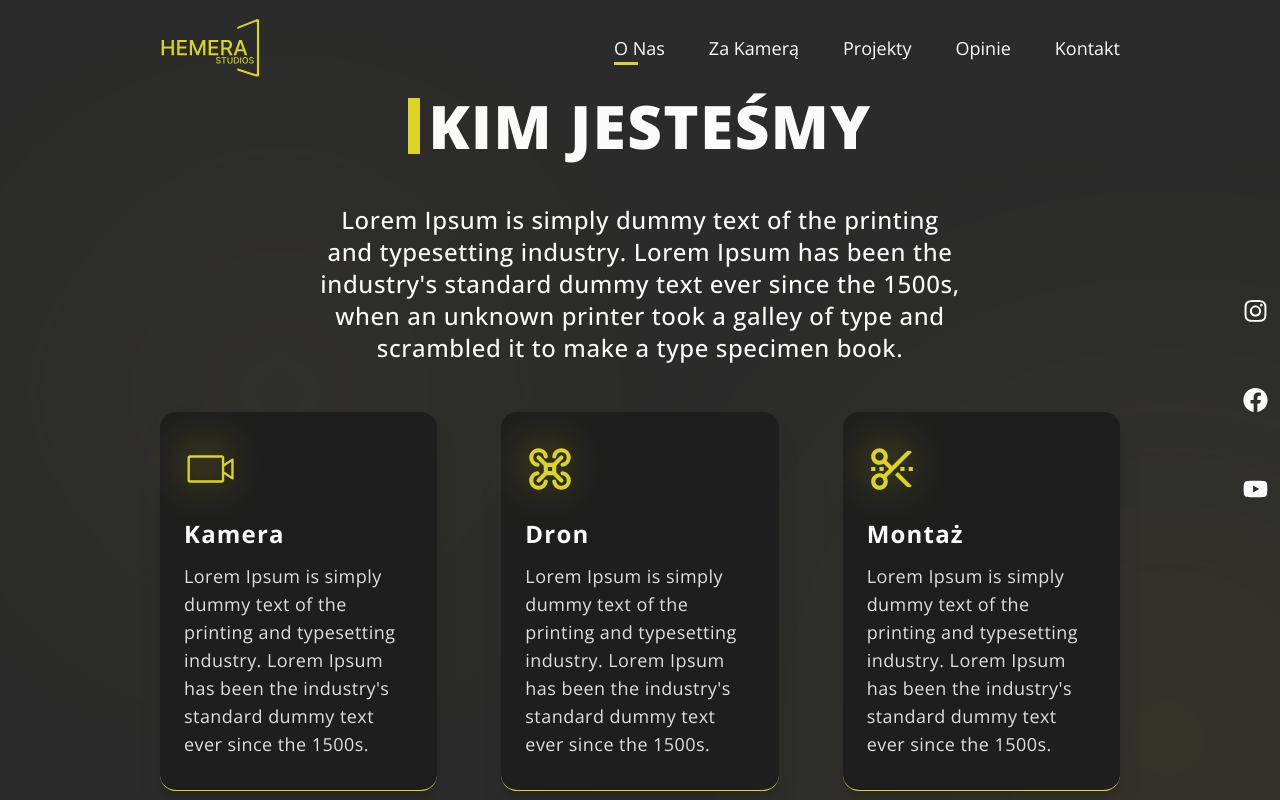
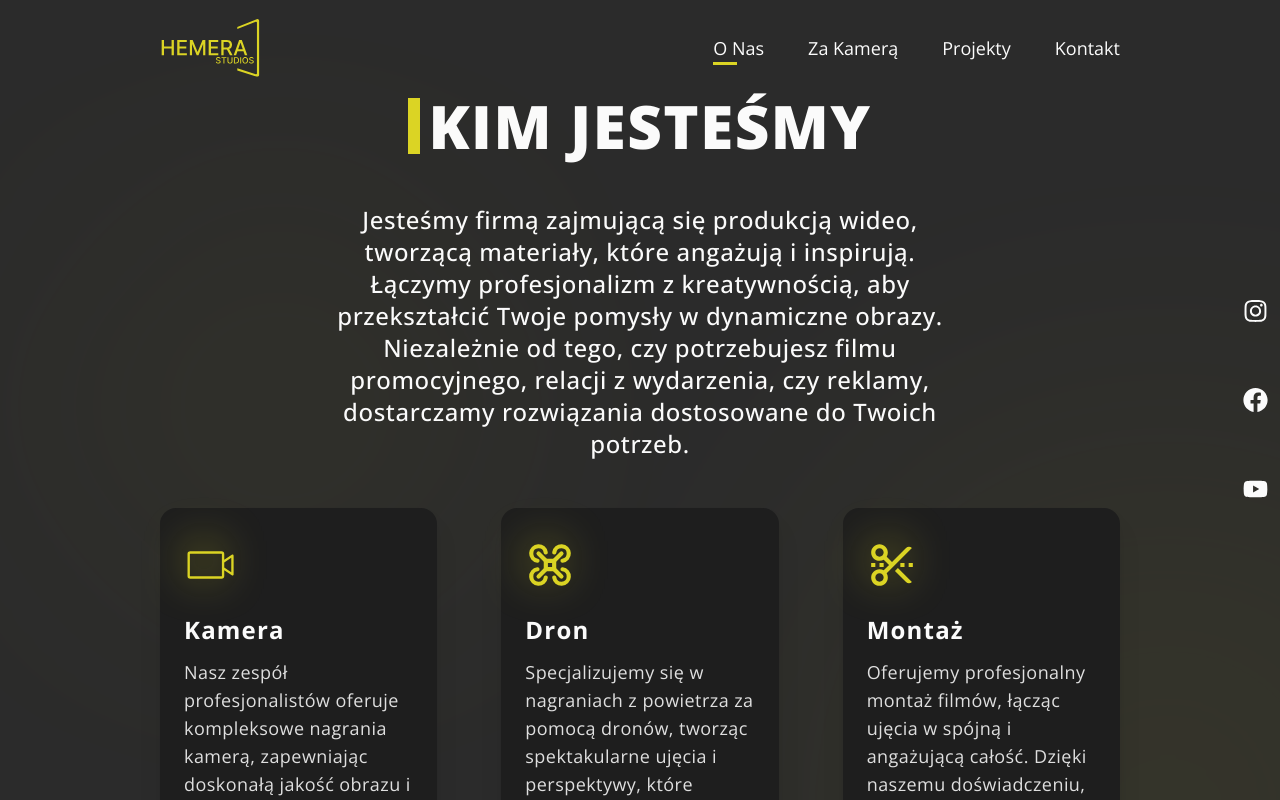
Before and after one commit to F3azy/hemera, a React (Vite) app: page /onas in a window 1280 px wide. Built offline with nearby package versions, Linux system fonts and the light colour scheme.

Commit message:
replace lorem ipsum with clients context text

```diff
--- a/src/App.jsx
+++ b/src/App.jsx
@@ -20,7 +20,7 @@ function App() {
           <Route path="/onas" element={<About />} />
           <Route path="/zespol" element={<Team />} />
           <Route path="/portfolio" element={<Work />} />
-          <Route path="/opinie" element={<Testimonials />} />
+          {/* <Route path="/opinie" element={<Testimonials />} /> */}
           <Route path="/kontakt" element={<Contact />} />
         </Route>
       </Routes>
--- a/src/components/ContactInfo.jsx
+++ b/src/components/ContactInfo.jsx
@@ -10,7 +10,7 @@ function ContactInfo({ value, Icon }) {
           <div className="bg-brand-primary w-5 h-5 blur-xl absolute top-0 left-0 translate-x-1/2 translate-y-1/2" />
         </div>
       )}
-      <div className="flex flex-col gap-y-3 text-white-base font-semibold tracking-wider text-xl">
+      <div className="w-full flex flex-col gap-y-3 text-white-base font-semibold tracking-wider text-xl">
         {value.map((v) => (
           <p>{v}</p>
         ))}
--- a/src/components/Navbar.jsx
+++ b/src/components/Navbar.jsx
@@ -13,9 +13,9 @@ const Navbar = () => {
 
 
   return (
-    <nav className={`fixed z-[9999] w-full h-[96px] px-5 xl:px-40 flex flex-row items-center justify-between ${backGround} transition-[background]`}>
+    <nav className={`fixed z-[9999] w-full py-3 xl:py-0 xl:h-[96px] px-5 xl:px-40 flex flex-row items-center justify-between ${backGround} transition-[background]`}>
       <Link to="/">
-        <img className="w-[100px]" src={HemeraLogo} alt="logo" />
+        <img className="w-[85px] xl:w-[100px]" src={HemeraLogo} alt="logo" />
       </Link>
       <NavItemList />
     </nav>
--- a/src/const/navItems.js
+++ b/src/const/navItems.js
@@ -2,7 +2,7 @@ export const navItems = [
   { id: "oNas", title: "O Nas", page: "/onas" },
   { id: "zaKamera", title: "Za Kamerą", page: "/zespol" },
   { id: "projekty", title: "Projekty", page: "/portfolio" },
-  { id: "opinie", title: "Opinie", page: "/opinie" },
+  // { id: "opinie", title: "Opinie", page: "/opinie" },
   { id: "kontakt", title: "Kontakt", page: "/kontakt" },
 ];
 
@@ -10,5 +10,5 @@ export const mobileNavItems = [
   { id: "oNas", title: "O Nas", page: "/onas" },
   { id: "zaKamera", title: "Za Kamerą", page: "/zespol" },
   { id: "projekty", title: "Projekty", page: "/portfolio" },
-  { id: "opinie", title: "Opinie", page: "/opinie" },
+  // { id: "opinie", title: "Opinie", page: "/opinie" },
 ];
--- a/src/const/services.js
+++ b/src/const/services.js
@@ -7,18 +7,18 @@ export const services = [
     name: "Kamera",
     icon: PiVideoCameraLight,
     description:
-    "Lorem Ipsum is simply dummy text of the printing and typesetting industry. Lorem Ipsum has been the industry's standard dummy text ever since the 1500s.",
-},
+      "Nasz zespół profesjonalistów oferuje kompleksowe nagrania kamerą, zapewniając doskonałą jakość obrazu i dźwięku, idealnie dopasowane do twoich potrzeb.",
+  },
   {
     name: "Dron",
     icon: TbDrone,
     description:
-    "Lorem Ipsum is simply dummy text of the printing and typesetting industry. Lorem Ipsum has been the industry's standard dummy text ever since the 1500s.",
-},
+      "Specjalizujemy się w nagraniach z powietrza za pomocą dronów, tworząc spektakularne ujęcia i perspektywy, które dodadzą dynamizmu i nowoczesności twoim projektom wideo.",
+  },
   {
     name: "Montaż",
     icon: RiScissorsCutLine,
     description:
-      "Lorem Ipsum is simply dummy text of the printing and typesetting industry. Lorem Ipsum has been the industry's standard dummy text ever since the 1500s.",
+      "Oferujemy profesjonalny montaż filmów, łącząc ujęcia w spójną i angażującą całość. Dzięki naszemu doświadczeniu, każde wideo opowiada unikalną historię i przyciąga uwagę widzów.",
   },
 ];
--- a/src/pages/About.jsx
+++ b/src/pages/About.jsx
@@ -10,10 +10,11 @@ const About = () => {
       <PageTitle>KIM JESTEŚMY</PageTitle>
 
       <p className="xl:w-2/3 text-white-base text-xl xl:text-2xl text-center font-medium tracking-wider xl:tracking-wide z-10">
-        Lorem Ipsum is simply dummy text of the printing and typesetting
-        industry. Lorem Ipsum has been the industry's standard dummy text ever
-        since the 1500s, when an unknown printer took a galley of type and
-        scrambled it to make a type specimen book.
+        Jesteśmy firmą zajmującą się produkcją wideo, tworzącą materiały, które
+        angażują i inspirują. Łączymy profesjonalizm z kreatywnością, aby
+        przekształcić Twoje pomysły w dynamiczne obrazy. Niezależnie od tego,
+        czy potrzebujesz filmu promocyjnego, relacji z wydarzenia, czy reklamy,
+        dostarczamy rozwiązania dostosowane do Twoich potrzeb.
       </p>
 
       <ServiceCardList />
--- a/src/pages/Contact.jsx
+++ b/src/pages/Contact.jsx
@@ -7,8 +7,7 @@ const Contact = () => {
     <div className="h-full flex flex-col justify-center items-center gap-y-10 xl:gap-y-12 relative">
       <PageTitle>ODEZWIJ SIĘ</PageTitle>
       <p className="text-white-base text-xl xl:text-2xl font-medium tracking-wider xl:tracking-wide">
-        Lorem Ipsum is simply dummy text of the printing and typesetting
-        industry.
+        Twoja wizja, nasza realizacja – skontaktuj się już dziś!
       </p>
       <ContactInfoList />
     </div>
```
